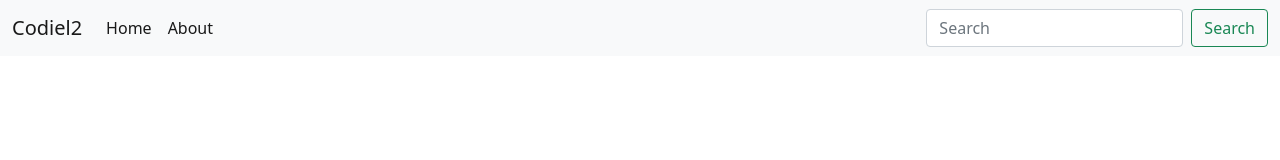
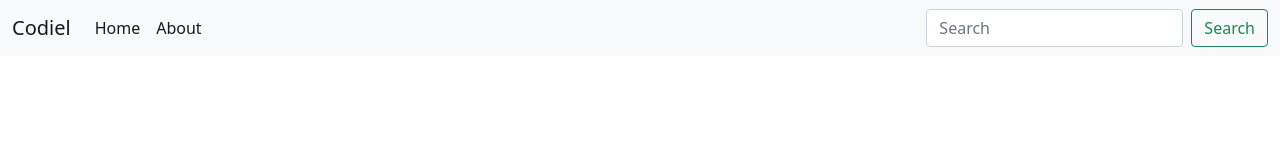
Before and after one commit to pks9918705/CHW---REACT--WORD-FORMATe, a React (Create React App) app: page / in a window 1280 px wide. Shown: the top 160 px of the page. Built offline with nearby package versions, Linux system fonts and the light colour scheme.

Commit message:
Lec6 - Done

```diff
--- a/src/App.js
+++ b/src/App.js
@@ -7,7 +7,10 @@ function App() {
   return (
     <>
 
-      <Navbar title="Codiel2" />
+      <Navbar
+        title= "Codiel"
+      />
+      {/* <Navbar /> */}
     </>
   );
 }
--- a/src/components/Navbar.js
+++ b/src/components/Navbar.js
@@ -1,11 +1,17 @@
 import React from 'react'
+import PropTypes from 'prop-types'
+
 
 export default function Navbar(props) {
+
+
+
   return (
     <>
     <nav className="navbar navbar-expand-lg navbar-light bg-light">
     <div className="container-fluid">
       <a className="navbar-brand" href="/">{props.title}</a>
+
       <button className="navbar-toggler" type="button" data-bs-toggle="collapse" data-bs-target="#navbarSupportedContent" aria-controls="navbarSupportedContent" aria-expanded="false" aria-label="Toggle navigation">
         <span className="navbar-toggler-icon"></span>
       </button>
@@ -30,3 +36,12 @@ export default function Navbar(props) {
 
   )
 }
+
+// it tells that your title should be of string otherwise error
+Navbar.propTypes={
+    title: PropTypes.string
+}
+//default - if u don't have a title from parent component than default values are taken from here
+Navbar.defaultProps={
+    title: "Here is your default title"
+}
```
